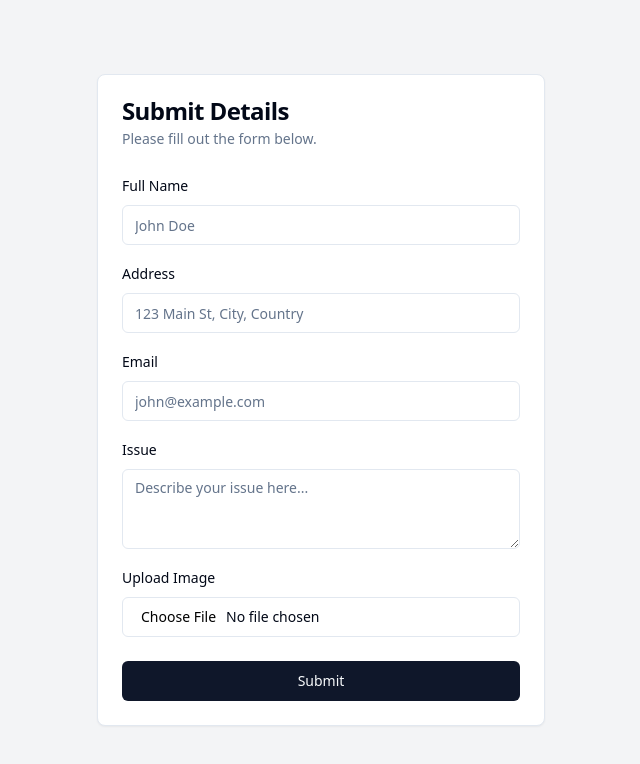
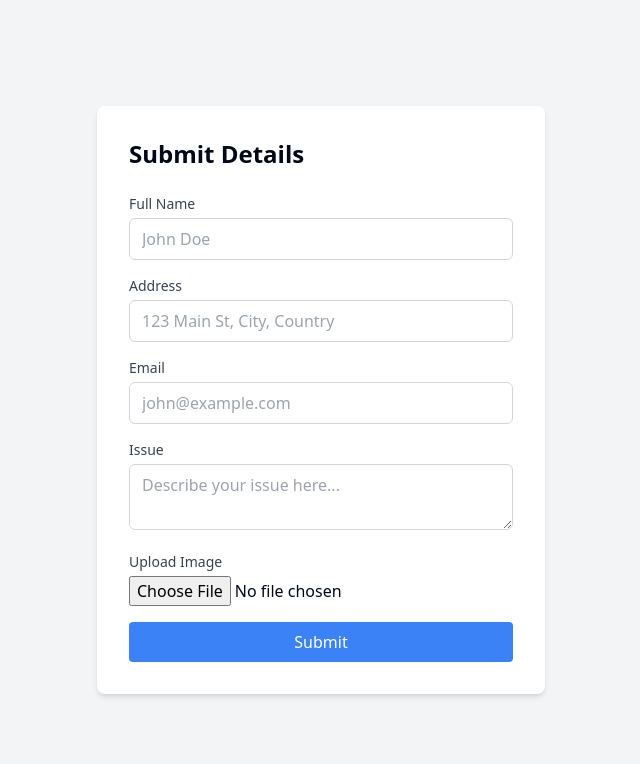
Before and after one commit to future3OOO/seamless-chat-integration, a React (Vite) app: page / in a window 1280 px wide. Shown: the top 764 px of the page, without its empty margins (319-959 px from the left). Built offline with nearby package versions, Linux system fonts and the light colour scheme.

Commit message:
Check compatibility of new files
[skip gpt_engineer]

```diff
--- a/src/App.jsx
+++ b/src/App.jsx
@@ -1,9 +1,4 @@
 import React from 'react';
-import { Button } from "./components/ui/button";
-import { Input } from "./components/ui/input";
-import { Textarea } from "./components/ui/textarea";
-import { Label } from "./components/ui/label";
-import { Card, CardHeader, CardTitle, CardDescription, CardContent, CardFooter } from "./components/ui/card";
 
 const App = () => {
   const handleSubmit = (e) => {
@@ -13,39 +8,32 @@ const App = () => {
 
   return (
     <div className="min-h-screen flex items-center justify-center bg-gray-100 p-4">
-      <Card className="w-full max-w-md">
-        <CardHeader>
-          <CardTitle>Submit Details</CardTitle>
-          <CardDescription>Please fill out the form below.</CardDescription>
-        </CardHeader>
-        <CardContent>
+      <div className="bg-white p-8 rounded-lg shadow-md w-full max-w-md">
+        <h2 className="text-2xl font-bold mb-6">Submit Details</h2>
         <form onSubmit={handleSubmit} className="space-y-4">
-            <div className="space-y-2">
-              <Label htmlFor="full_name">Full Name</Label>
-              <Input id="full_name" placeholder="John Doe" required />
+          <div>
+            <label htmlFor="full_name" className="block text-sm font-medium text-gray-700 mb-1">Full Name</label>
+            <input type="text" id="full_name" name="full_name" placeholder="John Doe" required className="w-full px-3 py-2 border border-gray-300 rounded-md" />
           </div>
-            <div className="space-y-2">
-              <Label htmlFor="address">Address</Label>
-              <Input id="address" placeholder="123 Main St, City, Country" required />
+          <div>
+            <label htmlFor="address" className="block text-sm font-medium text-gray-700 mb-1">Address</label>
+            <input type="text" id="address" name="address" placeholder="123 Main St, City, Country" required className="w-full px-3 py-2 border border-gray-300 rounded-md" />
           </div>
-            <div className="space-y-2">
-              <Label htmlFor="email">Email</Label>
-              <Input type="email" id="email" placeholder="john@example.com" required />
+          <div>
+            <label htmlFor="email" className="block text-sm font-medium text-gray-700 mb-1">Email</label>
+            <input type="email" id="email" name="email" placeholder="john@example.com" required className="w-full px-3 py-2 border border-gray-300 rounded-md" />
           </div>
-            <div className="space-y-2">
-              <Label htmlFor="issue">Issue</Label>
-              <Textarea id="issue" placeholder="Describe your issue here..." required />
+          <div>
+            <label htmlFor="issue" className="block text-sm font-medium text-gray-700 mb-1">Issue</label>
+            <textarea id="issue" name="issue" placeholder="Describe your issue here..." required className="w-full px-3 py-2 border border-gray-300 rounded-md"></textarea>
           </div>
-            <div className="space-y-2">
-              <Label htmlFor="image">Upload Image</Label>
-              <Input type="file" id="image" accept="image/*" />
+          <div>
+            <label htmlFor="image" className="block text-sm font-medium text-gray-700 mb-1">Upload Image</label>
+            <input type="file" id="image" name="image" accept="image/*" className="w-full" />
           </div>
+          <button type="submit" className="w-full bg-blue-500 text-white px-4 py-2 rounded hover:bg-blue-600 transition-colors">Submit</button>
         </form>
-        </CardContent>
-        <CardFooter>
-          <Button type="submit" className="w-full">Submit</Button>
-        </CardFooter>
-      </Card>
+      </div>
     </div>
   );
 };
```
Lines whose indentation alone changed are shown as unchanged.
